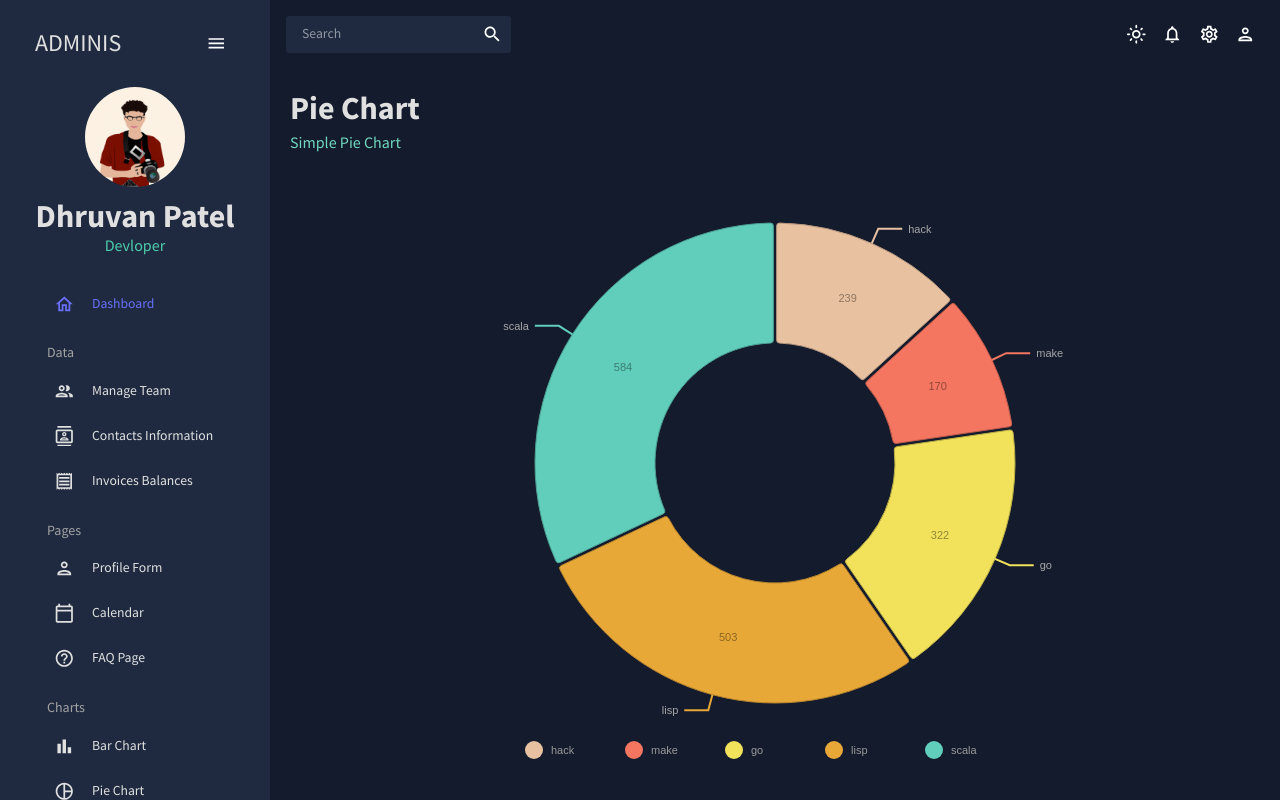
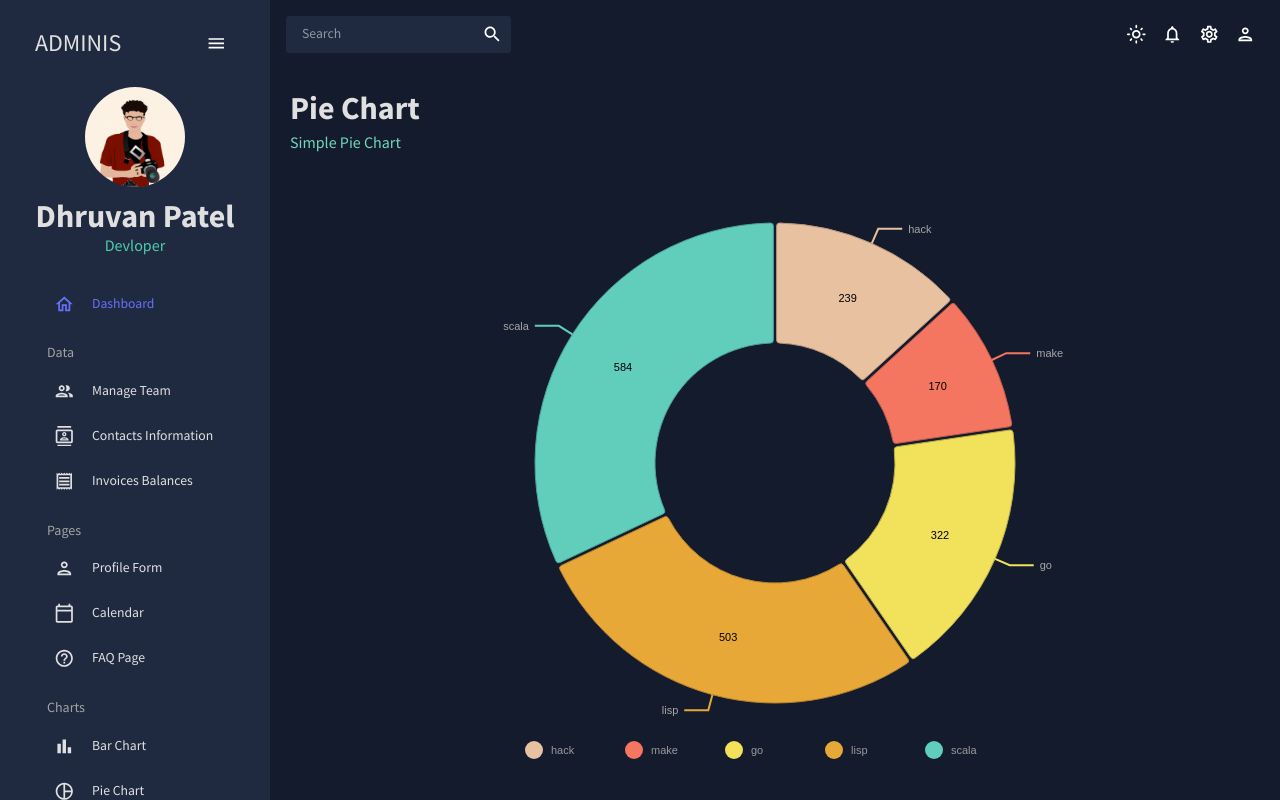
Before and after one commit to dhruvan005/Admin-Deshboard, a React (Vite) app: page /pie in a window 1280 px wide. Built offline with nearby package versions, Linux system fonts and the light colour scheme.

Commit message:
MD updated

```diff
--- a/src/components/PieChart.jsx
+++ b/src/components/PieChart.jsx
@@ -68,7 +68,7 @@ const PieChart = () => {
         modifiers: [
             [
                 'darker',
-                '1.4'
+                '50'
             ]
         ]
     }}
```
Also changed, not shown: 1 other file (tests, documents, lock files or other folders).
